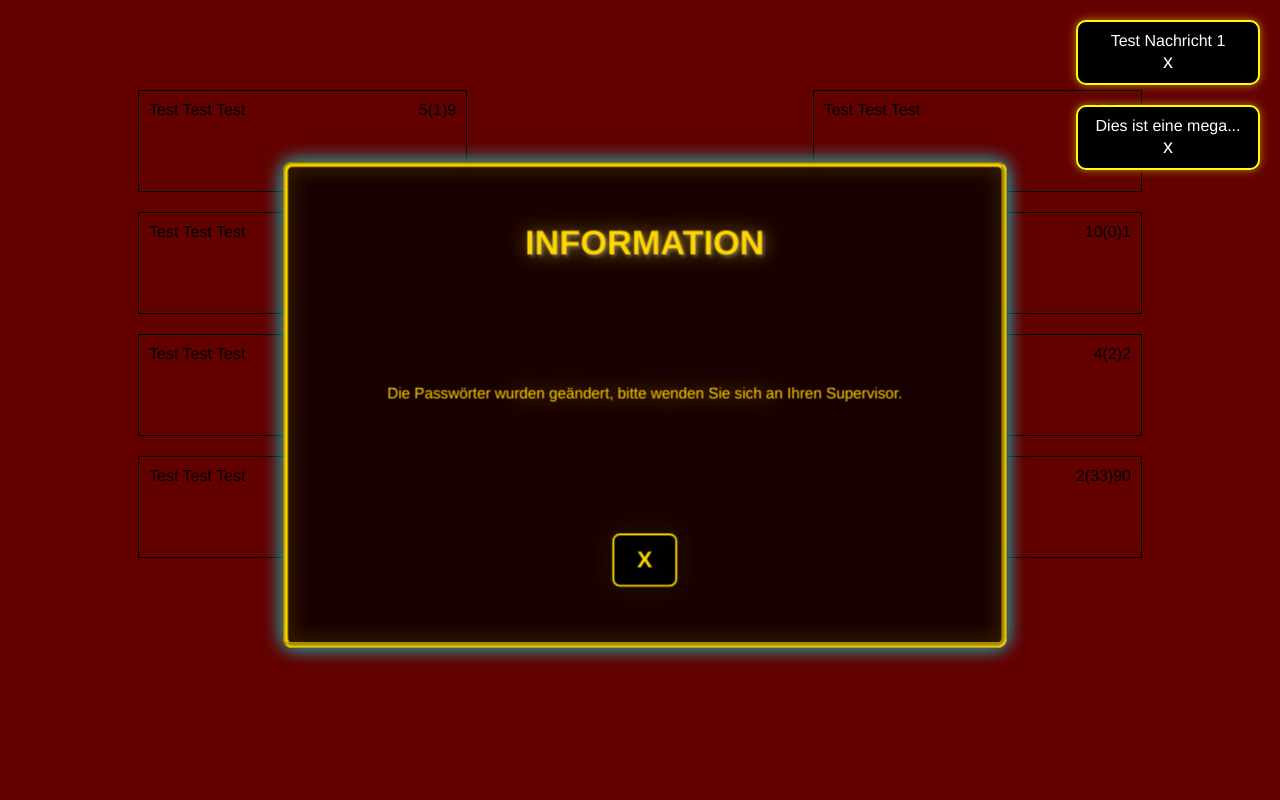
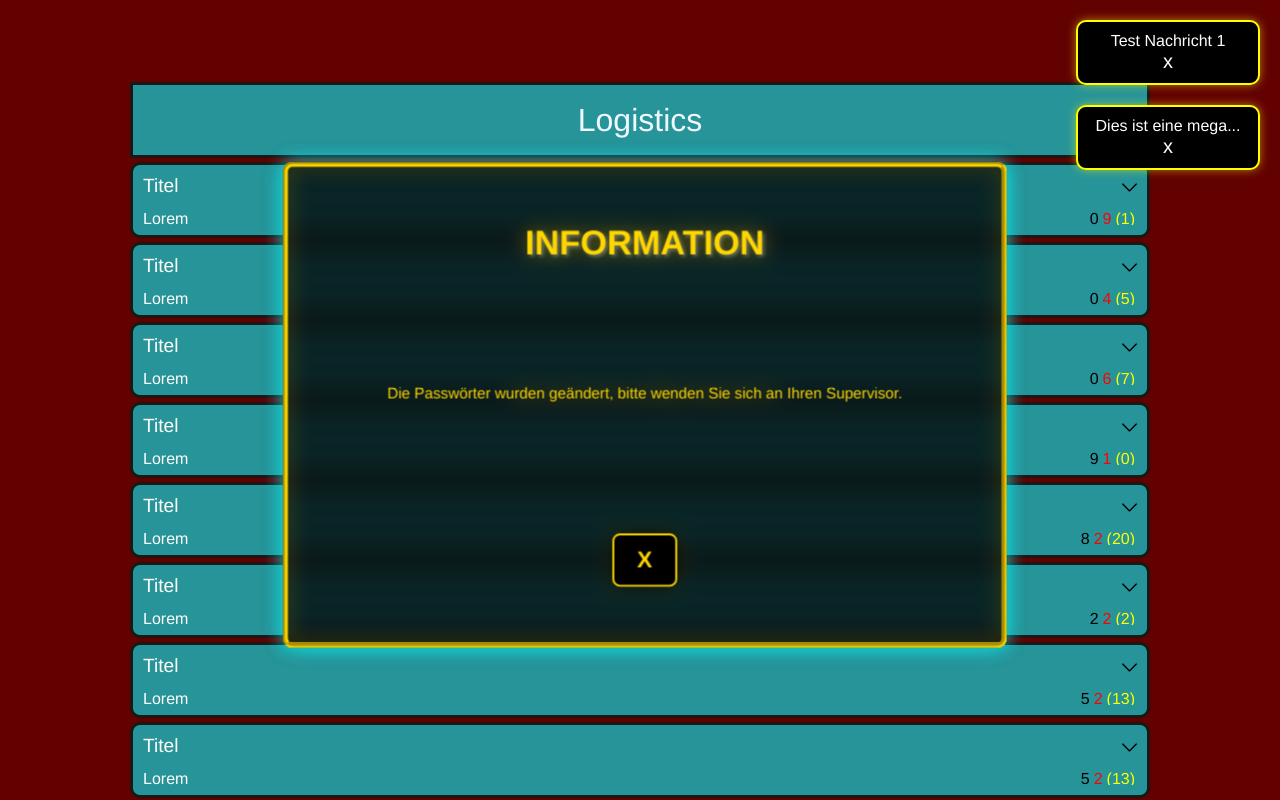
Before and after one commit to Jyods/JSStrafregister, a Vue app: page /logistics in a window 1280 px wide. Shown: the top 800 px of the page. Built offline with nearby package versions, Linux system fonts and the light colour scheme; no server answers.

Commit message:
Added Logistics

```diff
--- a/src/assets/main.css
+++ b/src/assets/main.css
@@ -2,6 +2,26 @@
     margin: 0;
     padding: 0;
     font-family: 'Helvetica', sans-serif;
+  }
+
+  .red {
+    color: rgb(255, 0, 0);
+  }
+
+  .white {
+    color: rgb(255, 255, 255);
+  }
+
+  .yellow {
+    color: rgb(255, 255, 0) !important;
+  }
+
+  .black {
+    color: rgb(0, 0, 0);
+  }
+
+  .green {
+    color: rgb(0, 255, 0);
   }
 
   body {
--- a/src/components/LogisticItem.vue
+++ b/src/components/LogisticItem.vue
@@ -1,5 +1,7 @@
 <script setup>
-import { onMounted, ref, defineProps } from 'vue'
+import { onMounted, ref, defineProps, computed } from 'vue'
+import IconArrowDown from './icons/IconArrowDown.vue';
+import IconArrowUp from './icons/IconArrowUp.vue';
 
 const props = defineProps({
     title: {
@@ -32,6 +34,13 @@ const props = defineProps({
     }
 });
 
+const realStock = computed(() => {
+    if(props.inStock - props.inUse < 0) {
+        return 0;
+    }
+    return props.inStock - props.inUse;
+});
+
 const expanded = ref(false);
 
 
@@ -40,14 +49,22 @@ const expanded = ref(false);
 
 
 <template>
-    <div class="wrapper" @click="expanded = !expanded">
+    <div class="cool" @click="expanded = !expanded">
 
-        <div class="expanded " v-if="expanded">
-            <h1>{{ props.title }}</h1>
+        <div class="expanded" v-if="expanded">
+            <div class="header-grid">
+                <p class="title nice grid-1-1">
+                    {{ props.title }}
+                </p>
+                <p class="arrowDown grid-3-1">
+                    <IconArrowUp class="grid-3-1"/>
+                </p>
+            </div>
+                <p class="description">
                     {{ props.description }}
-            {{ props.image }}
+                </p>
                 <p class="inStock">
-                In Stock: {{ props.inStock }}
+                    In Stock: {{ realStock }} ({{ props.inStock }})
                 </p>
                 <p class="ordered">
                     In Order: {{ props.ordered }}
@@ -59,19 +76,25 @@ const expanded = ref(false);
                     Preis pro Strück: {{ props.price }}
                 </p>
             </div>
-        <div class="center flex" v-else>
+        <div class="unexpanded grid" v-else>
+            <p class="title grid-1-1">
                 {{ props.title }}
+            </p>
+            <p class="description grid-1-2">
                 {{ props.description }}
-            {{ props.image }}
-            <div class="row">
-                <p class="inStock">
-                    {{ props.inStock }}
             </p>
-                <p class="ordered">
+            <p class="arrowDown grid-3-1">
+                <IconArrowDown class="grid-3-1"/>
+            </p>
+            <div class="row grid-3-2">
+                <p class="inStock black">
+                    {{realStock}}
+                </p>
+                <p class="inUse red">
+                    {{ props.inUse }}
+                </p>
+                <p class="ordered yellow">
                     ({{ props.ordered }})
-                </p>
-                <p class="inUse">
-                    {{ props.inUse }}
                 </p>
             </div>
         </div>
@@ -79,21 +102,99 @@ const expanded = ref(false);
 </template>
 
 <style scoped>
+.cool {
+    width: 100%;
+    overflow: hidden;
+    cursor: pointer;
+    background-color: rgba(0, 247, 255, 0.6);
+    color:aliceblue;
+    border-color: rgb(24, 24, 24);
+    border-style: solid;
+    border-radius: 10px;
+    margin: 2px;
+    padding: 10px;
+    transition: background-color 0.5s ease;
+}
 
-.wrapper {
-    border: 1px solid black;
-    margin: 10px;
-    padding: 10px;
-    min-width: 30%;
-    max-width: 30%;
-    min-height: 10vh;
-    max-height: auto;
+.nice {
+    font-size: larger;
+    /*font-weight: bold;
+    text-align: center;
+    align-self: center;
+    justify-self: center;*/
 }
-.expanded {
-    min-width: 30%;
-    max-width: 30%;
-    min-height: auto;
+
+.grid {
+    display: grid;
+    grid-template-columns: 50px auto max-content;
+    grid-template-rows: 25px 25px;
+    grid-gap: 10px;
+}
+
+.expanded-grid {
+    display: grid;
+    grid-template-columns: 1fr;
+    grid-template-rows: 25px auto;
+    grid-gap: 10px;
+}
+
+.header-grid {
+    display: grid;
+    grid-template-columns: 50px auto max-content ;
+    grid-template-rows: 25px;
+    grid-gap: 10px;
+}
+
+.grid-1-1 {
+    grid-column: 1 / 2;
+    grid-row: 1 / 2;
+}
+
+.grid-1-2 {
+    grid-column: 1 / 2;
+    grid-row: 2 / 3;
+    font-size: medium;
+}
+
+.grid-3-1 {
+    grid-column: 3 / 4;
+    grid-row: 1 / 2;
+    font-size: medium;
+    height: 15px;
+    width: 15px;
+    text-align: right;
+    align-self: center;
+    justify-self: right;
+}
+
+.grid-3-2 {
+    grid-column: 3 / 4;
+    grid-row: 2 / 3;
+    font-size: medium;
+    /*Der text ist am Rand und soll nach links aus verlängert werden */
+    text-align: right;
+}
+
+.grid-3-2 p {
+    margin: 0px 2px;
+    padding: 0;
 }
 
 
+
+.unexpanded {
+    color: white;
+    height: 50px;
+    font-size: larger;
+    overflow: hidden;
+    transition: height 0.5s ease;
+}
+
+.expanded {
+    color: white;
+    height: max-content !important;
+    transition: height 0.5s ease !important;
+    overflow: visible;
+}
+
 </style>
--- /dev/null
+++ b/src/components/icons/IconArrowDown.vue
@@ -0,0 +1,3 @@
+<template>
+    <svg fill="#000000" height="200px" width="200px" version="1.1" id="Layer_1" xmlns="http://www.w3.org/2000/svg" xmlns:xlink="http://www.w3.org/1999/xlink" viewBox="0 0 330 330" xml:space="preserve"><g id="SVGRepo_bgCarrier" stroke-width="0"></g><g id="SVGRepo_tracerCarrier" stroke-linecap="round" stroke-linejoin="round"></g><g id="SVGRepo_iconCarrier"> <path id="XMLID_225_" d="M325.607,79.393c-5.857-5.857-15.355-5.858-21.213,0.001l-139.39,139.393L25.607,79.393 c-5.857-5.857-15.355-5.858-21.213,0.001c-5.858,5.858-5.858,15.355,0,21.213l150.004,150c2.813,2.813,6.628,4.393,10.606,4.393 s7.794-1.581,10.606-4.394l149.996-150C331.465,94.749,331.465,85.251,325.607,79.393z"></path> </g></svg>
+</template>
--- /dev/null
+++ b/src/components/icons/IconArrowUp.vue
@@ -0,0 +1,3 @@
+<template>
+    <svg fill="#000000" height="200px" width="200px" version="1.1" id="Layer_1" xmlns="http://www.w3.org/2000/svg" xmlns:xlink="http://www.w3.org/1999/xlink" viewBox="0 0 330 330" xml:space="preserve" transform="matrix(-1, 0, 0, -1, 0, 0)"><g id="SVGRepo_bgCarrier" stroke-width="0"></g><g id="SVGRepo_tracerCarrier" stroke-linecap="round" stroke-linejoin="round"></g><g id="SVGRepo_iconCarrier"> <path id="XMLID_225_" d="M325.607,79.393c-5.857-5.857-15.355-5.858-21.213,0.001l-139.39,139.393L25.607,79.393 c-5.857-5.857-15.355-5.858-21.213,0.001c-5.858,5.858-5.858,15.355,0,21.213l150.004,150c2.813,2.813,6.628,4.393,10.606,4.393 s7.794-1.581,10.606-4.394l149.996-150C331.465,94.749,331.465,85.251,325.607,79.393z"></path> </g></svg>
+</template>
--- a/src/views/LogisticsView.vue
+++ b/src/views/LogisticsView.vue
@@ -4,8 +4,8 @@ import LogisticItem from '../components/LogisticItem.vue';
 
 const items = ref([
     {
-        title: "Test",
-        description: "Test",
+        title: "Titel",
+        description: "Lorem ipsum",
         image: "Test",
         inStock: "5",
         ordered: "1",
@@ -13,8 +13,8 @@ const items = ref([
         price: "Test"
     },
     {
-        title: "Test",
-        description: "Test",
+        title: "Titel",
+        description: "Lorem ipsum",
         image: "Test",
         inStock: "2",
         ordered: "5",
@@ -22,8 +22,8 @@ const items = ref([
         price: "Test"
     },
     {
-        title: "Test",
-        description: "Test",
+        title: "Titel",
+        description: "Lorem ipsum",
         image: "Test",
         inStock: "0",
         ordered: "7",
@@ -31,8 +31,8 @@ const items = ref([
         price: "Test"
     },
     {
-        title: "Test",
-        description: "Test",
+        title: "Titel",
+        description: "Lorem ipsum",
         image: "Test",
         inStock: "10",
         ordered: "0",
@@ -40,8 +40,8 @@ const items = ref([
         price: "Test"
     },
     {
-        title: "Test",
-        description: "Test",
+        title: "Titel",
+        description: "Lorem ipsum",
         image: "Test",
         inStock: "10",
         ordered: "20",
@@ -49,8 +49,8 @@ const items = ref([
         price: "Test"
     },
     {
-        title: "Test",
-        description: "Test",
+        title: "Titel",
+        description: "Lorem ipsum",
         image: "Test",
         inStock: "4",
         ordered: "2",
@@ -58,8 +58,8 @@ const items = ref([
         price: "Test"
     },
     {
-        title: "Test",
-        description: "Test",
+        title: "Titel",
+        description: "Lorem ipsum",
         image: "Test",
         inStock: "7",
         ordered: "13",
@@ -67,8 +67,53 @@ const items = ref([
         price: "Test"
     },
     {
-        title: "Test",
-        description: "Test",
+        title: "Titel",
+        description: "Lorem ipsum",
+        image: "Test",
+        inStock: "7",
+        ordered: "13",
+        inUse: "2",
+        price: "Test"
+    },
+    {
+        title: "Titel",
+        description: "Lorem ipsum",
+        image: "Test",
+        inStock: "7",
+        ordered: "13",
+        inUse: "2",
+        price: "Test"
+    },
+    {
+        title: "Titel",
+        description: "Lorem ipsum",
+        image: "Test",
+        inStock: "7",
+        ordered: "13",
+        inUse: "2",
+        price: "Test"
+    },
+    {
+        title: "Titel",
+        description: "Lorem ipsum",
+        image: "Test",
+        inStock: "7",
+        ordered: "13",
+        inUse: "2",
+        price: "Test"
+    },
+    {
+        title: "Titel",
+        description: "Lorem ipsum",
+        image: "Test",
+        inStock: "7",
+        ordered: "13",
+        inUse: "2",
+        price: "Test"
+    },
+    {
+        title: "Titel",
+        description: "Lorem ipsum",
         image: "Test",
         inStock: "2",
         ordered: "33",
@@ -83,6 +128,7 @@ const items = ref([
 
 <template>
     <div class="flex main-margin rows">
+    <div class="banane center">Logistics</div>
         <LogisticItem
         v-for="item in items"
         :title="item.title"
@@ -95,3 +141,21 @@ const items = ref([
         />
     </div>
 </template>
+
+<style template>
+
+.banane {
+    width: 100%;
+    height: 50px;
+    overflow: hidden;
+    cursor: pointer;
+    background-color: rgba(0, 247, 255, 0.6);
+    color:aliceblue;
+    border-color: rgb(24, 24, 24);
+    border-style: solid;
+    margin: 2px;
+    padding: 10px;
+    transition: background-color 0.5s ease;
+    font-size: xx-large;
+}
+</style>
```
Lines whose indentation alone changed are shown as unchanged.
